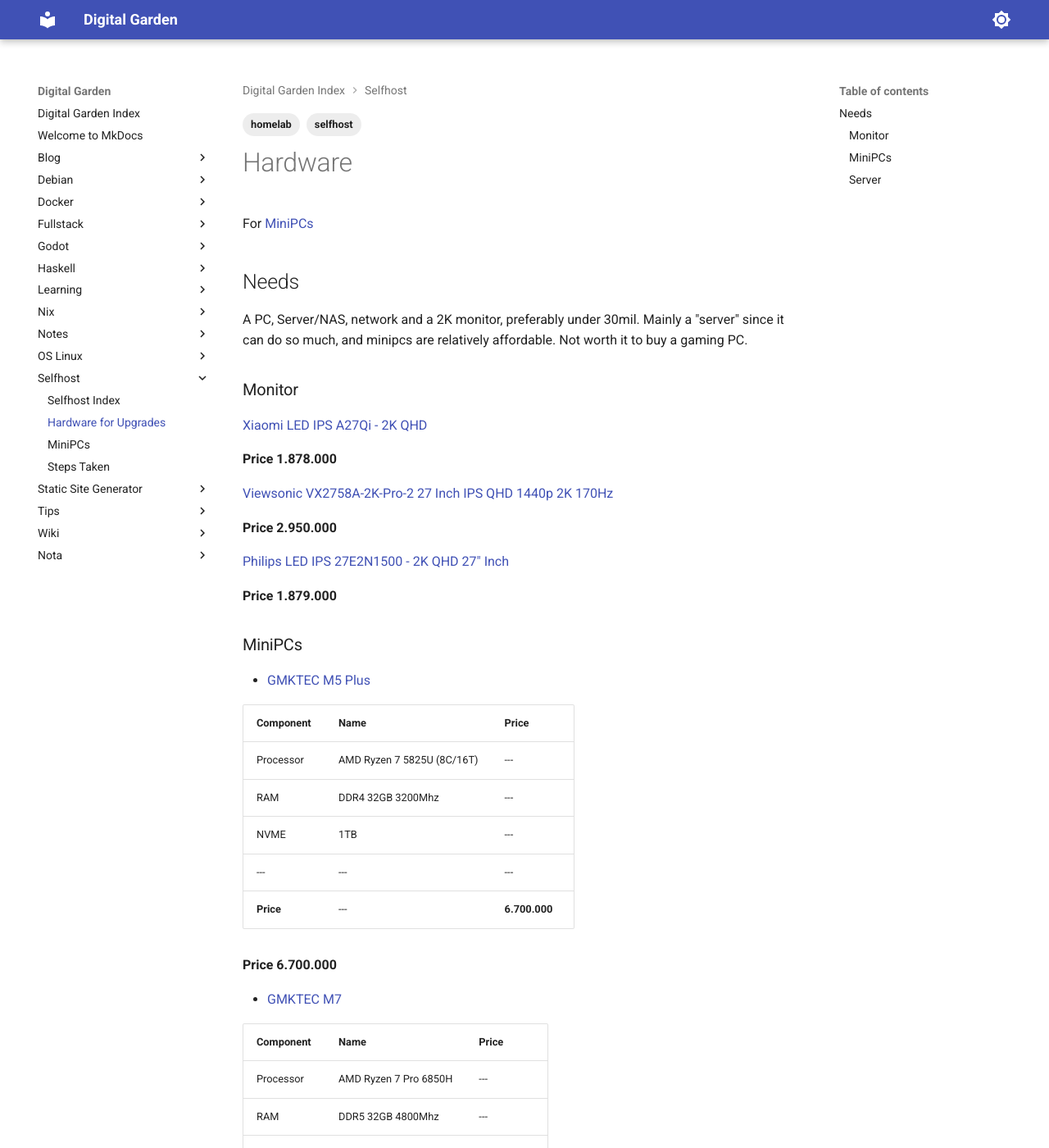
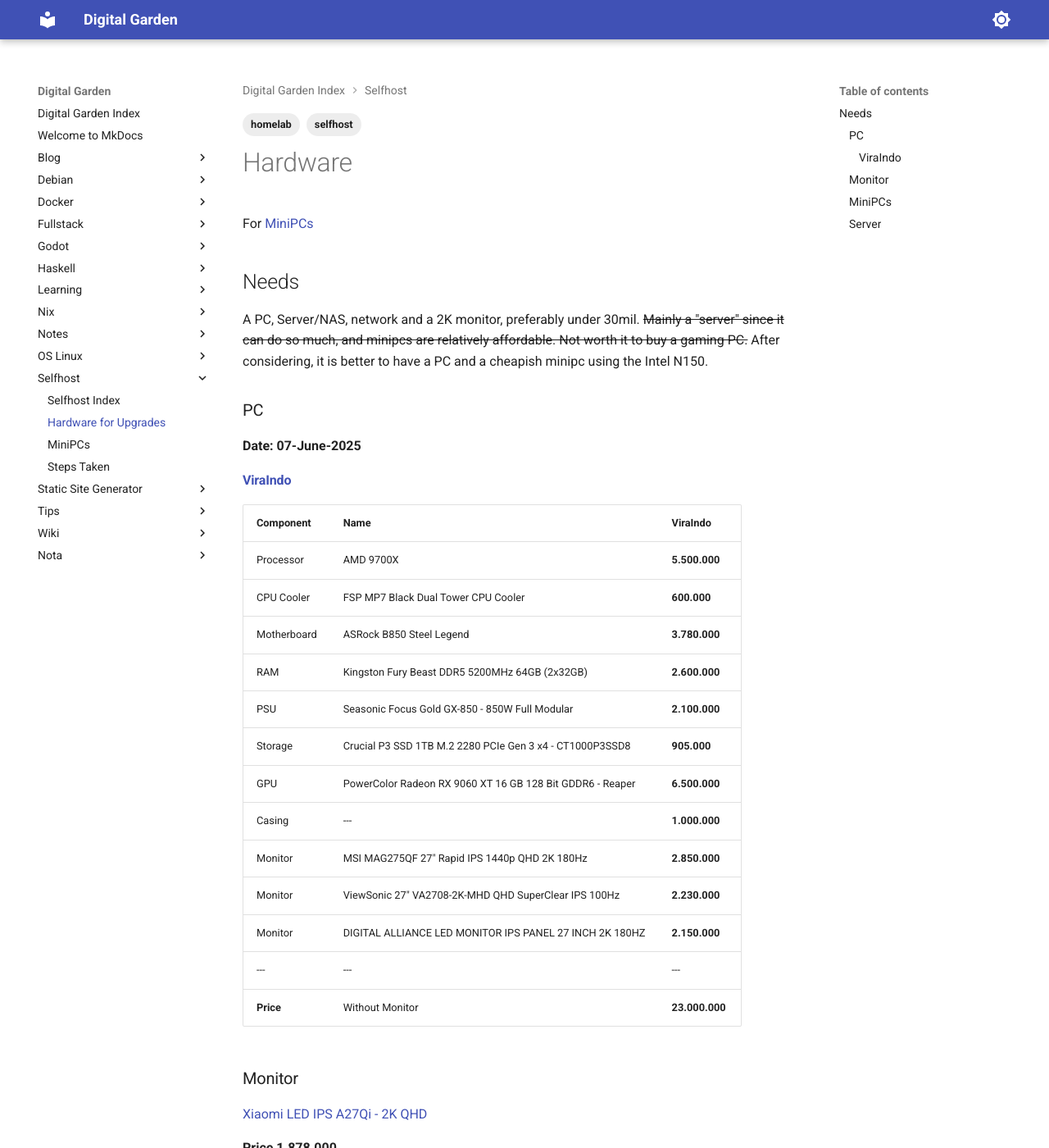
Before and after one commit to jnkk/mkdocs, an MkDocs documentation site: the page built from docs/Selfhost/hardware.md, in a window 1280 px wide and 1400 px high. Shown: the whole window at 82% size. Built offline with MkDocs 1.6.1 and Material for MkDocs 9.7.7, drawn with Linux system fonts in a browser that asks for light colours.

Commit message:
hardware price list

```diff
--- a/docs/Selfhost/hardware.md
+++ b/docs/Selfhost/hardware.md
@@ -12,7 +12,31 @@
 ## Needs
 
 A PC, Server/NAS, network and a 2K monitor, preferably under 30mil.
-Mainly a "server" since it can do so much, and minipcs are relatively affordable. Not worth it to buy a gaming PC.
+~~Mainly a "server" since it can do so much, and minipcs are relatively affordable. Not worth it to buy a gaming PC.~~
+After considering, it is better to have a PC and a cheapish minipc using the Intel N150.
+
+### PC
+
+**Date: 07-June-2025**
+
+#### [ViraIndo](https://viraindo.com/)
+
+| Component | Name | ViraIndo |
+| --- | --- | --- |
+| Processor | AMD 9700X | **5.500.000** |
+| CPU Cooler | FSP MP7 Black Dual Tower CPU Cooler | **600.000** |
+| Motherboard | ASRock B850 Steel Legend | **3.780.000** |
+| RAM | Kingston Fury Beast DDR5 5200MHz 64GB (2x32GB) | **2.600.000** |
+| PSU | Seasonic Focus Gold GX-850 - 850W Full Modular | **2.100.000** |
+| Storage | Crucial P3 SSD 1TB M.2 2280 PCIe Gen 3 x4 - CT1000P3SSD8 | **905.000** |
+| GPU | PowerColor Radeon RX 9060 XT 16 GB 128 Bit GDDR6 - Reaper | **6.500.000** |
+| Casing | --- | **1.000.000** |
+| Monitor | MSI MAG275QF 27" Rapid IPS 1440p QHD 2K 180Hz | **2.850.000** |
+| Monitor | ViewSonic 27" VA2708-2K-MHD QHD SuperClear IPS 100Hz | **2.230.000** |
+| Monitor | DIGITAL ALLIANCE LED MONITOR IPS PANEL 27 INCH 2K 180HZ | **2.150.000** |
+| --- | --- | --- |
+| **Price** | Without Monitor | **23.000.000** |
+
 
 ### Monitor
 [Xiaomi LED IPS A27Qi - 2K QHD](https://www.tokopedia.com/tokobaruofficial/monitor-xiaomi-led-ips-a27qi-2k-qhd-27-inch-garansi-resmi-3-tahun-1730909484614190427?extParam=ivf%3Dfalse%26keyword%3D2k+monitor+27+inch%26search_id%3D20250523172833FD2050BBFFF0ED154PON%26src%3Dsearch&t_id=1748021321878&t_st=1&t_pp=search_result&t_efo=search_pure_goods_card&t_ef=goods_search&t_sm=&t_spt=search_result)
@@ -67,5 +91,4 @@
 | **Price** | --- | **7.070.000** |
 
 
-
 ### Server
--- a/mkdocs.yml
+++ b/mkdocs.yml
@@ -26,3 +26,10 @@
 plugins:
   - tags
   # - mermaid2
+
+markdown_extensions:
+  - pymdownx.critic
+  - pymdownx.caret
+  - pymdownx.keys
+  - pymdownx.mark
+  - pymdownx.tilde
```
Also changed, not shown: docs/index.md (+2 -0 lines).
